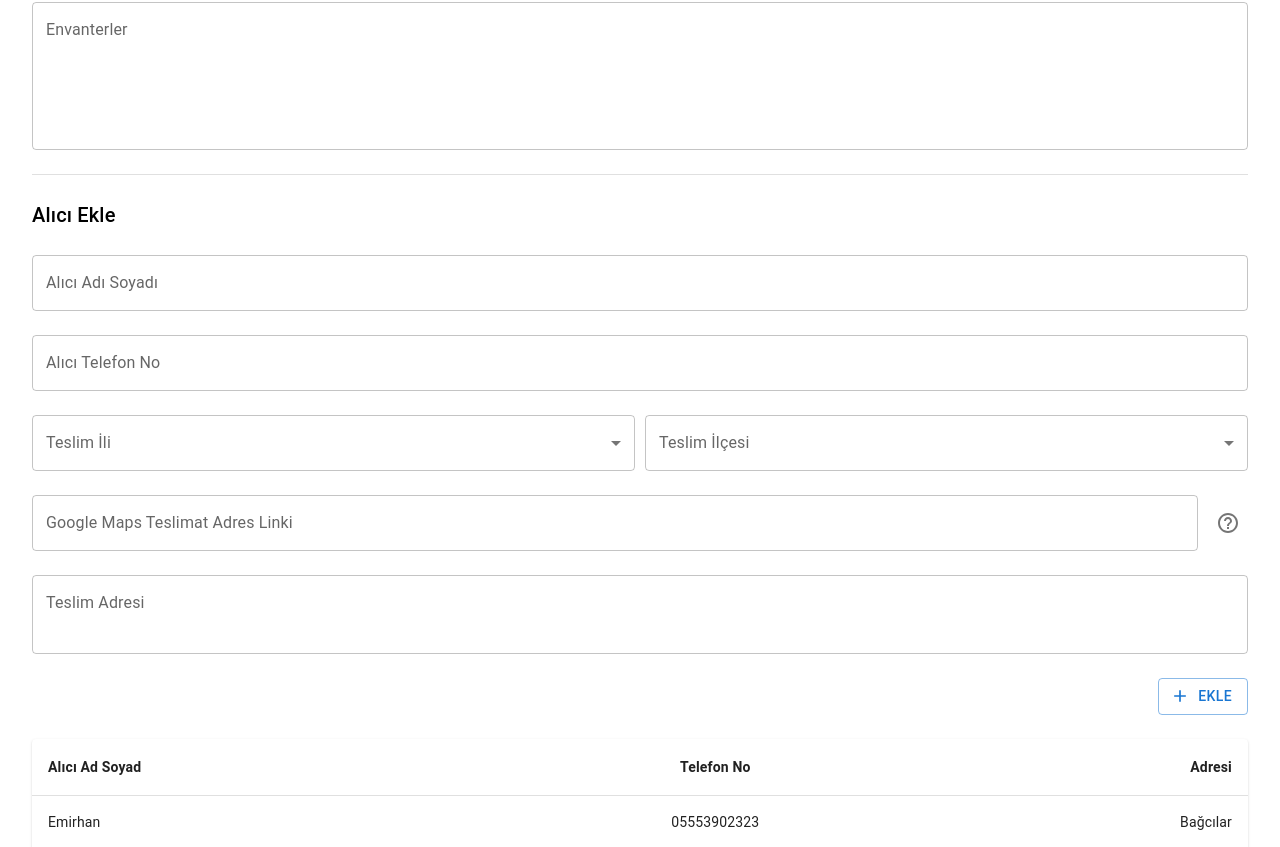
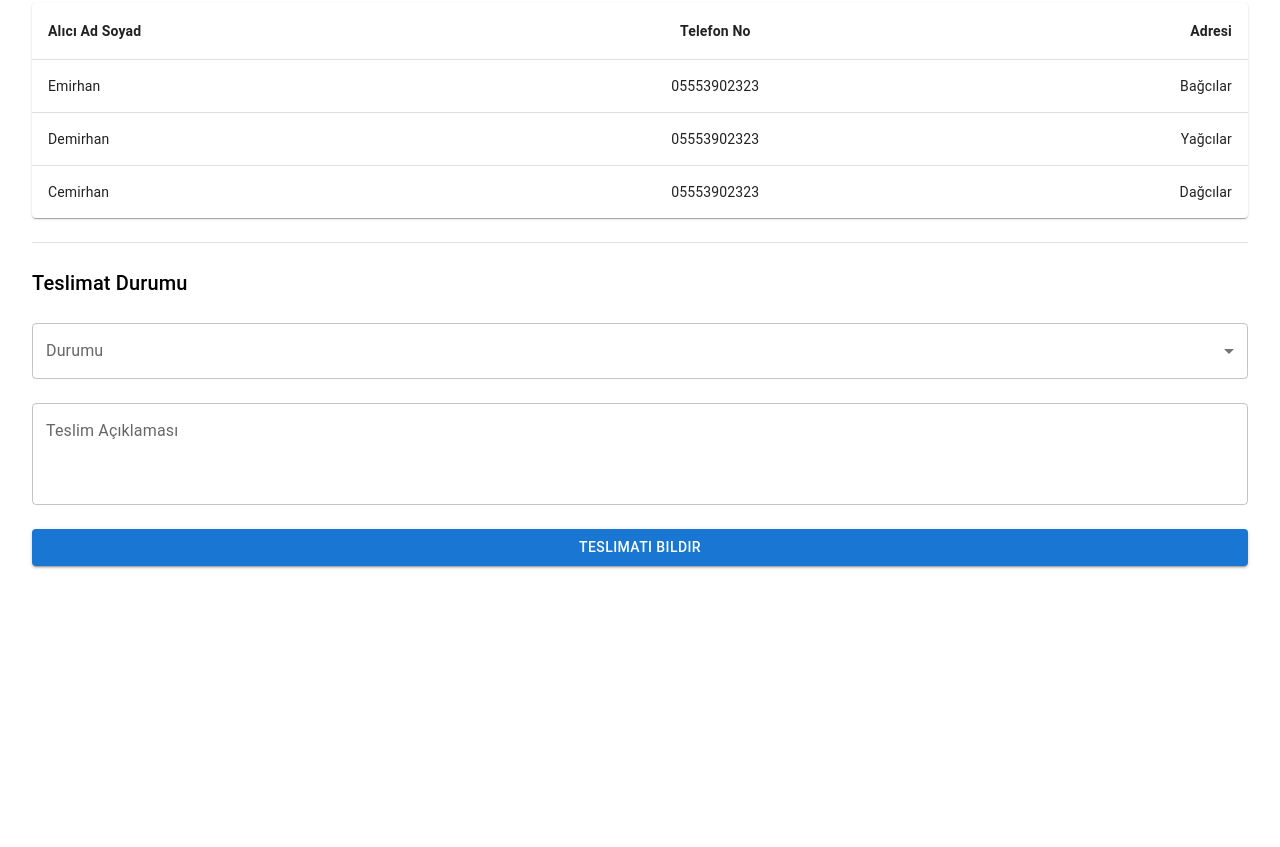
Before and after one commit to acikkaynak/afetkargo-client, a React (Create React App) app: page / in a window 1280 px wide. Shown: the part 533-1380 px from the top of the page. After the commit the page ends 1131 px from the top, so only its background shows below. Built offline with nearby package versions, Linux system fonts and the light colour scheme.

Commit message:
fix: google map address on table at monitoring page.

```diff
--- a/src/App.js
+++ b/src/App.js
@@ -6,9 +6,9 @@
 function App() {
   return (
     <div className="App">
-      <Sender />
+      {/* <Sender /> */}
       {/* <Monitoring /> */}
-      {/* <Delivery /> */}
+      <Delivery />
     </div>
   );
 }
--- a/src/containers/Monitoring/index.js
+++ b/src/containers/Monitoring/index.js
@@ -8,14 +8,34 @@
 import TableRow from "@mui/material/TableRow";
 import { useState } from "react";
 
-function createData(deliveryFullname, deliveryPhone, address) {
-  return { deliveryFullname, deliveryPhone, address };
+function createData(
+  deliveryFullname,
+  deliveryPhone,
+  address,
+  deliveryGoogleMapsLink
+) {
+  return { deliveryFullname, deliveryPhone, address, deliveryGoogleMapsLink };
 }
 
 const rows = [
-  createData("Emirhan", "05553902323", "Bağcılar"),
-  createData("Demirhan", "05553902323", "Yağcılar"),
-  createData("Cemirhan", "05553902323", "Dağcılar"),
+  createData(
+    "Emirhan",
+    "05553902323",
+    "Bağcılar",
+    "https://www.google.com/maps/place/Crystal+Admiral+Resort+Suites+%26+SPA/@36.6949113,31.6098093,13.75z/data=!4m8!3m7!1s0x14c3536c30bc9b99:0x5cbeef369867e031!5m2!4m1!1i2!8m2!3d36.6950891!4d31.5976238"
+  ),
+  createData(
+    "Demirhan",
+    "05553902323",
+    "Yağcılar",
+    "https://www.google.com/maps/place/Crystal+Admiral+Resort+Suites+%26+SPA/@36.6949113,31.6098093,13.75z/data=!4m8!3m7!1s0x14c3536c30bc9b99:0x5cbeef369867e031!5m2!4m1!1i2!8m2!3d36.6950891!4d31.5976238"
+  ),
+  createData(
+    "Cemirhan",
+    "05553902323",
+    "Dağcılar",
+    "https://www.google.com/maps/place/Crystal+Admiral+Resort+Suites+%26+SPA/@36.6949113,31.6098093,13.75z/data=!4m8!3m7!1s0x14c3536c30bc9b99:0x5cbeef369867e031!5m2!4m1!1i2!8m2!3d36.6950891!4d31.5976238"
+  ),
 ];
 
 const Monitoring = () => {
```
